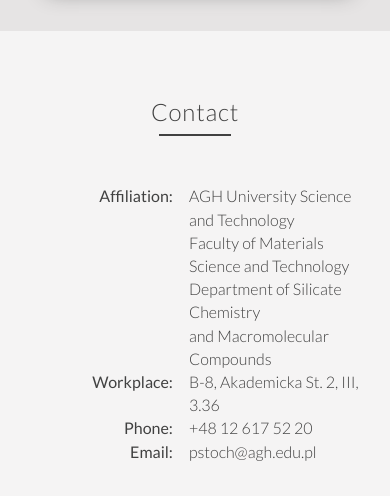
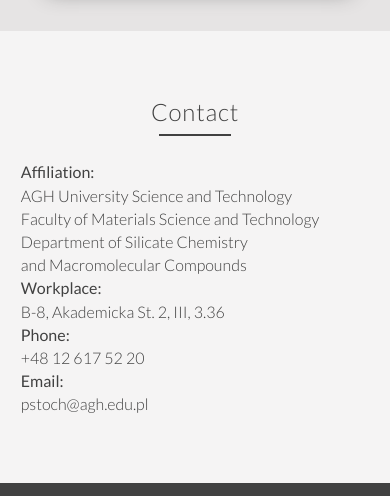
Before and after one commit to AgataS23/scientist-website-commertial-project, a website built with webpack: page src/pages/index.html in a window 390 px wide. Shown: the part 3826-4322 px from the top of the page. Built offline with nearby package versions, Linux system fonts and the light colour scheme; files whose address does not match are found by name.

Commit message:
feat: contact - media query

```diff
--- a/src/scss/modules/contact.scss
+++ b/src/scss/modules/contact.scss
@@ -29,3 +29,35 @@
     color: $color-grey-dark;
   }
 }
+@include respond(tab-land) {
+  .contact {
+    &__name {
+      justify-self: end;
+    }
+  }
+}
+@include respond(tab-port) {
+  .contact {
+    &__name {
+      justify-self: end;
+    }
+  }
+}
+
+@include respond(phone) {
+  .contact {
+    &__heading::after {
+      margin: 1rem auto 3rem auto;
+    }
+    &__information {
+      display: flex;
+      flex-direction: column;
+      flex-wrap: wrap;
+      margin: 0 auto;
+      padding-left: 1rem;
+    }
+    &__name {
+      justify-self: end;
+    }
+  }
+}
```
